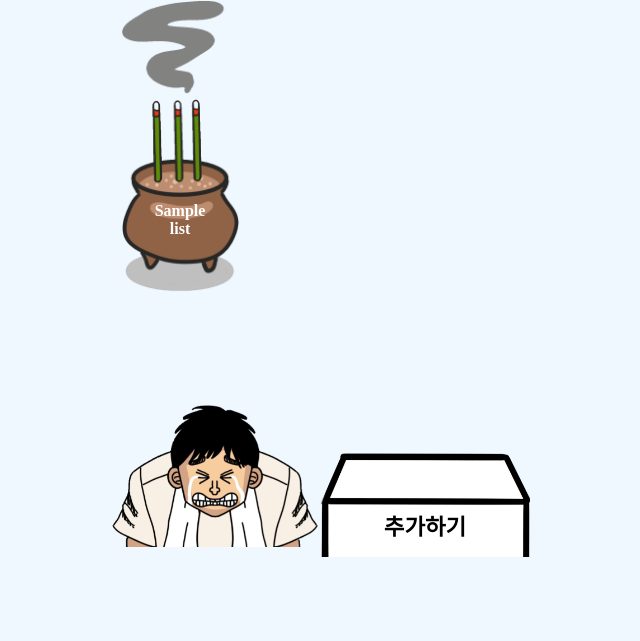
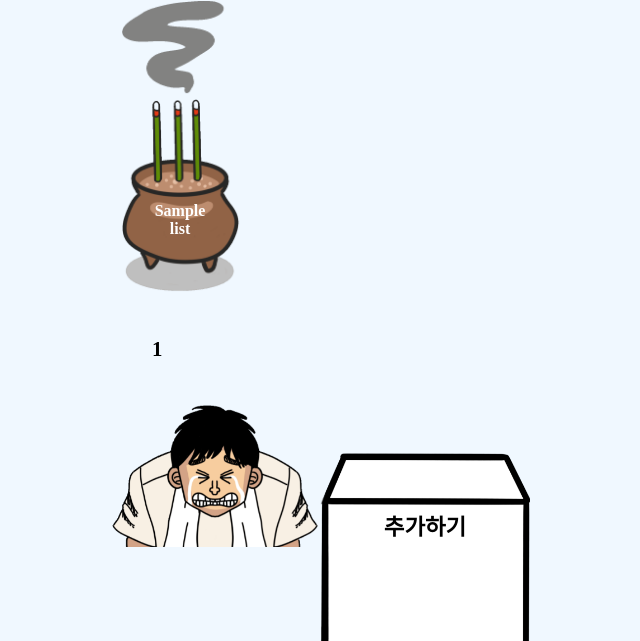
Before and after one commit to Kim-Jiseong/PrayForGrade, a Django app: template PrayForGrade/main/templates/main/home.html in a window 1280 px wide. Shown: the part 253-894 px from the top of the page, without its empty margins (320-960 px from the left). Before the commit the page ends 810 px from the top, so only its background shows below. Run offline with Django 4.2, Linux system fonts and the light colour scheme; the template is opened without the code that fills it: most values are stand-ins (such as "Sample title", 1, 10 or a date in 2020); some libraries are stand-ins or nearby versions; some web fonts are replaced.

Commit message:
pagination

```diff
--- a/PrayForGrade/PrayForGrade/settings.py
+++ b/PrayForGrade/PrayForGrade/settings.py
@@ -24,7 +24,7 @@
 SECRET_KEY = 'django-insecure--3ls2wh%5jfn+5zp*=)4sq)f(((g4g%kz7s=2d10-zsceg#*_w'
 
 # SECURITY WARNING: don't run with debug turned on in production!
-DEBUG = False
+DEBUG = True
 
 ALLOWED_HOSTS = [
     ".ap-northeast-2.compute.amazonaws.com",
--- a/PrayForGrade/main/static/base.css
+++ b/PrayForGrade/main/static/base.css
@@ -34,3 +34,7 @@
     font-family: 'Cafe24Oneprettynight';
     /* border-style: none; */
 }
+ul{
+    list-style:none;
+    padding-left:0px;
+}
--- a/PrayForGrade/main/static/home.css
+++ b/PrayForGrade/main/static/home.css
@@ -14,7 +14,8 @@
     position: relative;
     /* font-size: 1.6rem; */
     display:flex;
-    flex-wrap: wrap-reverse;
+    /* flex-wrap: wrap-reverse; */
+    flex-wrap: wrap;
     /* gap: 0.8rem; */
     justify-content: space-between;
     padding-left: 10px;
@@ -374,3 +375,22 @@
     transition: 0.3s;
     opacity: 1;
 }
+.pageWrapper{
+    display: flex;
+    width: 100%;
+    margin-top: 40px;
+}
+.pagination{
+    display:flex;
+    width:80%;
+    margin: 0 auto;
+    align-items: center;
+    justify-content: space-between;
+}
+.page-link{
+    color:black;
+}
+.active a{
+    font-weight: 700;
+    font-size: 1.3rem;
+}
--- a/PrayForGrade/main/templates/main/home.html
+++ b/PrayForGrade/main/templates/main/home.html
@@ -10,7 +10,8 @@
 </div>
 <div class="header">
     <div class="title">
-        2022년 1학기<br/>{{ postlist | length}} 과목 <br/> 학점 합동 분향소
+        2022년 1학기<br/>{{ postlist.paginator.count}} 과목 <br/> 학점 합동 분향소
+        {% comment %} 2022년 1학기<br/>{{ postlist | length}} 과목 <br/> 학점 합동 분향소 {% endcomment %}
     </div>
     <div class="info"><span onclick="openInfo()">개발자 정보 -></span></div>
 </div>
@@ -84,6 +85,52 @@
 <img id="writeBtn" class="writeBtn"src="{% static 'img/cover.png' %}" onclick="openModal()"><div class="addText">추가하기</div></img>
 <img class="crying"src="{% static 'img/crying-gif.gif' %}"></img>
 
+<div class="pageWrapper">
+    <!-- 페이징처리 시작 -->
+    <ul class="pagination">
+        <!-- 이전페이지 -->
+        {% if postlist.has_previous %}
+        <li class="page-item">
+            <a class="page-link" href="?page=1">처음</a>
+        </li>
+        <li class="page-item">
+            <a class="page-link" href="?page={{ postlist.previous_page_number }}">이전</a>
+        </li>
+        {% else %}
+        {% comment %} <li class="page-item disabled">
+            <a class="page-link" tabindex="-1" aria-disabled="true" href="#">이전</a>
+        </li> {% endcomment %}
+        {% endif %}
+        <!-- 페이지리스트 -->
+        {% for page_number in postlist.paginator.page_range %}
+        {% if page_number >= postlist.number|add:-2 and page_number <= postlist.number|add:2 %}
+        {% if page_number == postlist.number %}
+        <li class="page-item active" aria-current="page">
+            <a class="page-link" href="?page={{ page_number }}">{{ page_number }}</a>
+        </li>
+        {% else %}
+        <li class="page-item">
+            <a class="page-link" href="?page={{ page_number }}">{{ page_number }}</a>
+        </li>
+        {% endif %}
+        {% endif %}
+        {% endfor %}
+        <!-- 다음페이지 -->
+        {% if postlist.has_next %}
+        <li class="page-item">
+            <a class="page-link" href="?page={{ postlist.next_page_number }}">다음</a>
+        </li>
+        <li class="page-item">
+            <a class="page-link" href="?page=-1">마지막</a>
+        </li>
+        {% else %}
+        {% comment %} <li class="page-item disabled">
+            <a class="page-link" tabindex="-1" aria-disabled="true" href="#">다음</a>
+        </li> {% endcomment %}
+        {% endif %}
+    </ul>
+    <!-- 페이징처리 끝 -->
+</div>
 <div class="ad_banner">
     <ins class="kakao_ad_area" style="display:none; margin-top: 40px;"
     data-ad-unit    = "DAN-4fe1lgv7aLAIIp8a"
@@ -92,12 +139,19 @@
     data-ad-height  = "250"></ins>
    <script type="text/javascript" src="//t1.daumcdn.net/kas/static/ba.min.js" async></script>
 </div>
+<div class="ad_banner">
+    <ins class="kakao_ad_area" style="display:none;"
+    data-ad-unit    = "DAN-kHXE5ub3RaNXOyzV"
+    data-ad-width   = "300"
+    data-ad-onfail   = "adError2"
+    data-ad-height  = "250"></ins>
+   <script type="text/javascript" src="//t1.daumcdn.net/kas/static/ba.min.js" async></script></div>
 
 <div class="yb"></div>
 <div class="blackBG" onclick="closeModal()"></div>
 <div class="detail-ad">
     <ins class="kakao_ad_area" style="display:none;"
-    data-ad-unit    = "DAN-wHAoltSVoMW9rStt"
+    data-ad-unit    = "DAN-EC5uWgrTApuHpkck"
     data-ad-width   = "320"
     data-ad-onfail   = "adError4"
     data-ad-height  = "100"></ins>
```
Also changed, not shown: PrayForGrade/main/views.py (+8 -4 lines), 2 other files.
